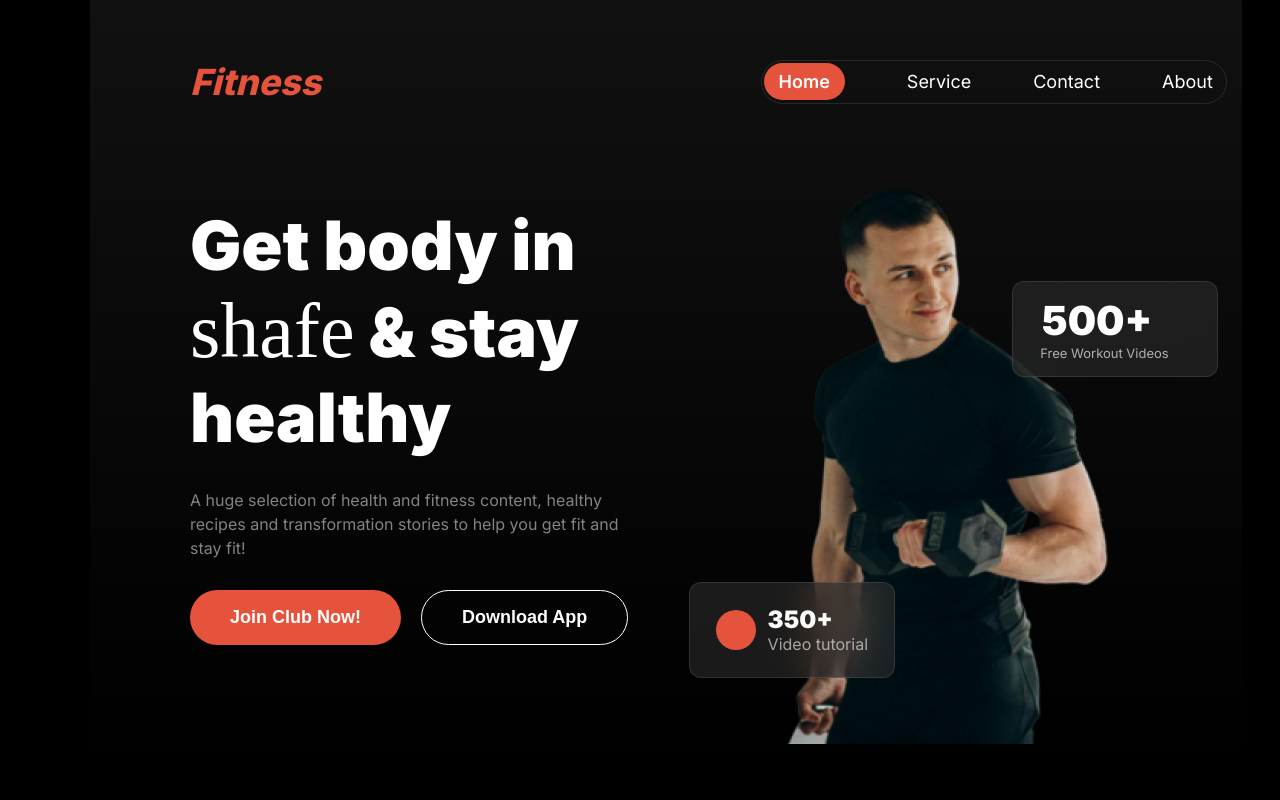
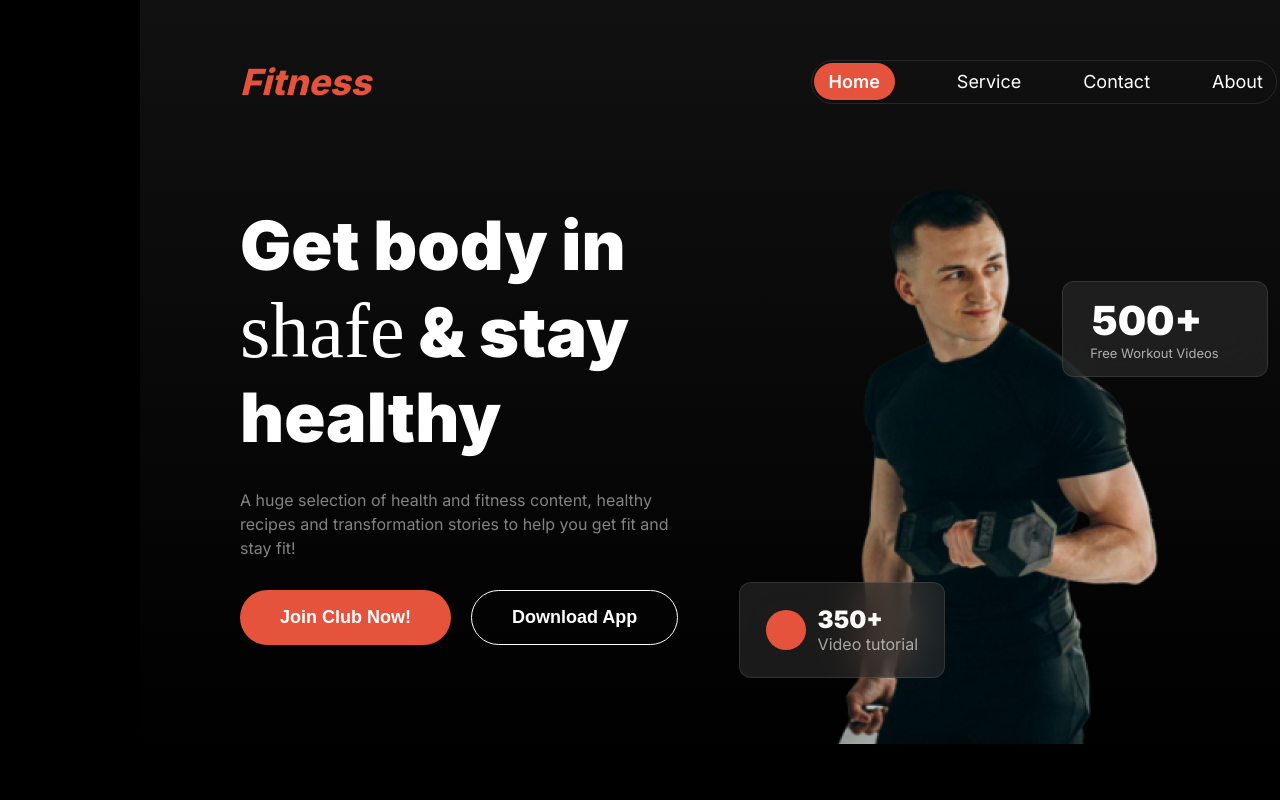
Before and after one commit to Jami40/Ass-02, a plain HTML site: page index.html in a window 1280 px wide. Shown: the top 800 px of the page. Drawn offline with Linux system fonts and the light colour scheme; a web font is replaced by a local one.

```diff
--- a/styles/style.css
+++ b/styles/style.css
@@ -25,7 +25,7 @@
    }
    .banner-container{
     width: 90%;
-    margin-left: 90px;
+    margin-left: 140px;
     background: linear-gradient(180.00deg, rgb(17, 17, 17),rgba(119, 119, 119, 0) 100%);
 
    }
```
